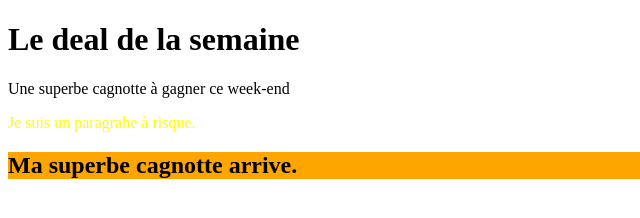
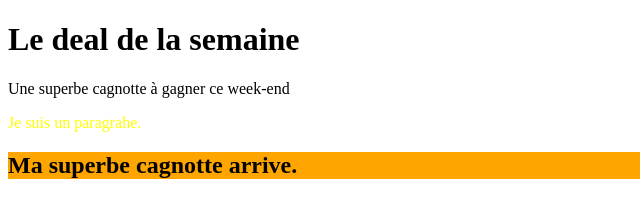
Before and after one commit to AlexisSANOGO225/testOpen, a plain HTML site: page index.html in a window 1280 px wide. Shown: the full height of the page, 0-640 px from the left. Drawn offline with Linux system fonts and the light colour scheme.

Commit message:
Nouveau fichier ajoute

```diff
--- a/index.html
+++ b/index.html
@@ -8,7 +8,7 @@
 <body>
     <h1>Le deal de la semaine</h1>
     <p>Une superbe cagnotte à gagner ce week-end</p>
-    <p style="color: yellow;">Je suis un paragrahe à risque.</p>
+    <p style="color: yellow;">Je suis un paragrahe.</p>
     <h2 style="background-color: orange;">Ma superbe cagnotte arrive.</h2>
 </body>
 </html>
```
Also changed, not shown: intrui.txt (added).
